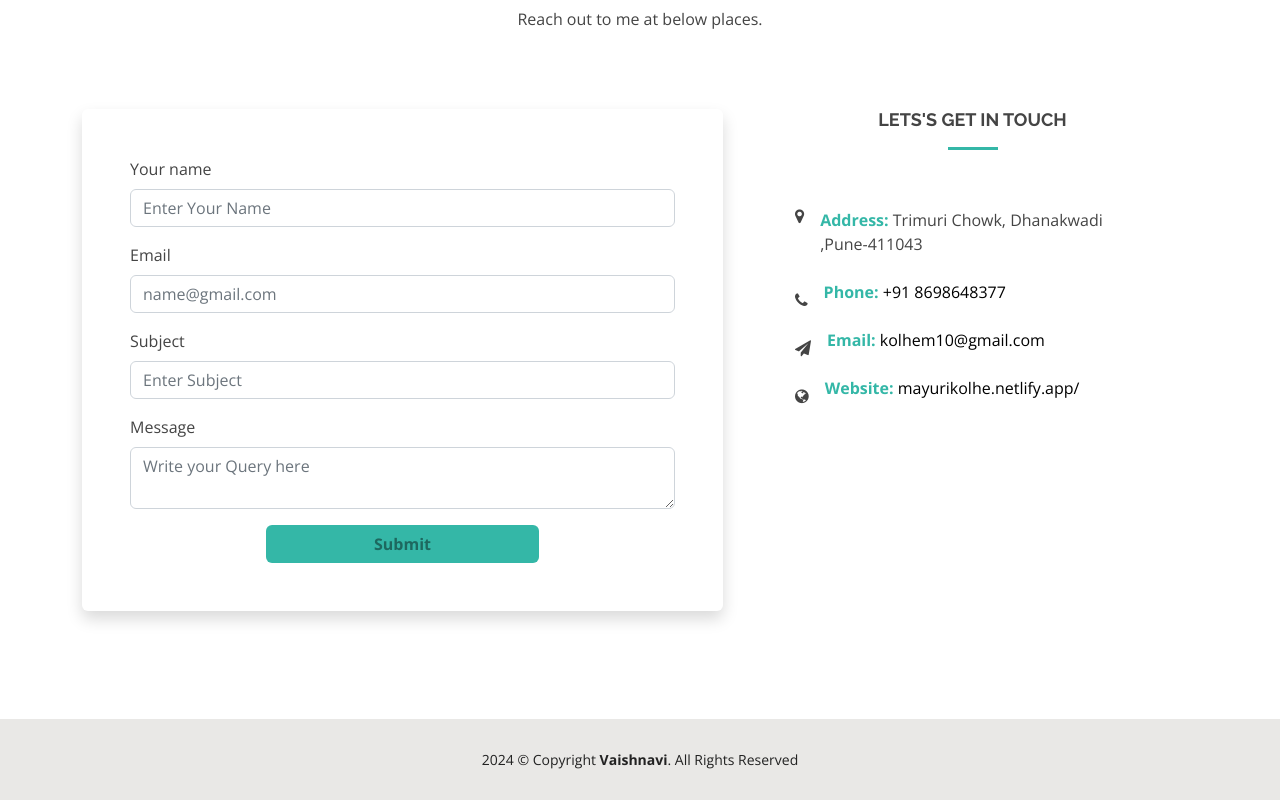
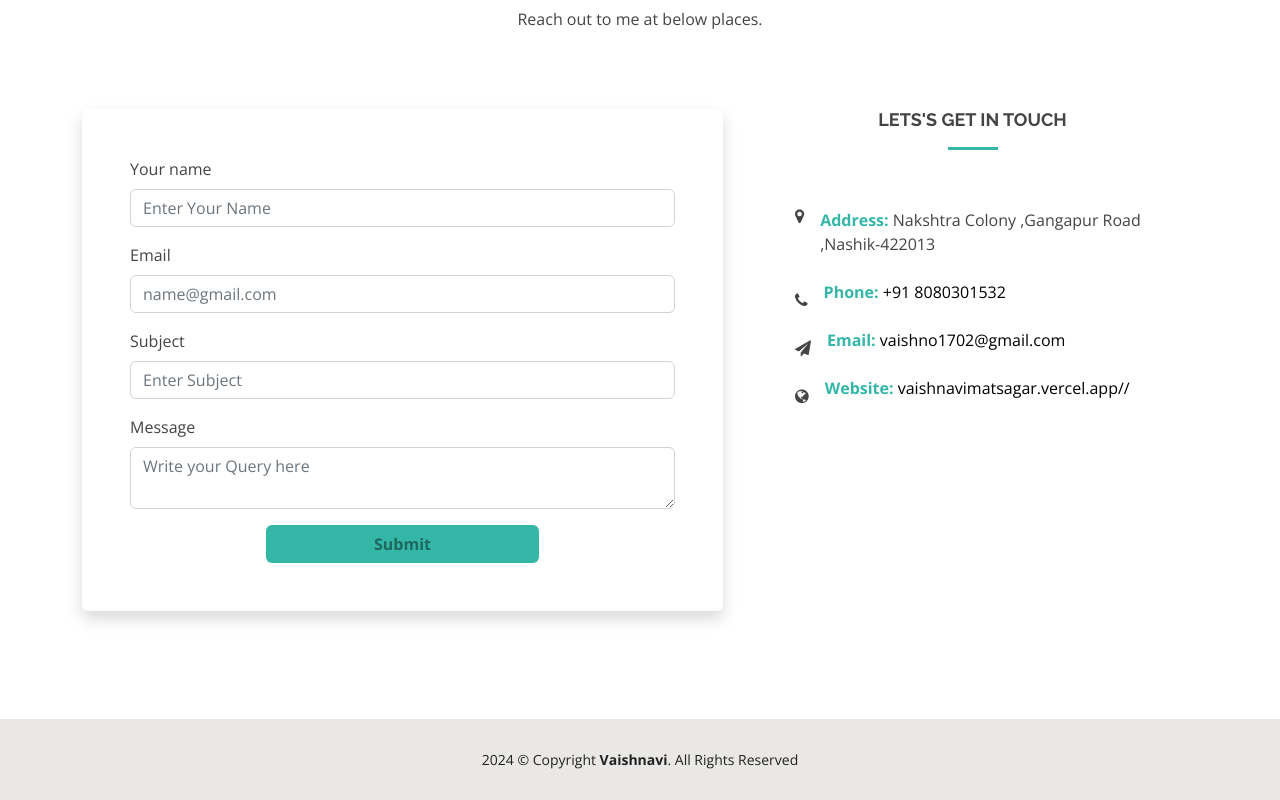
Before and after one commit to Vaishno17/Portfolioo, a React (Create React App) app: page / in a window 1280 px wide. Shown: the part 4595-5395 px from the top of the page. Built offline with nearby package versions, Linux system fonts and the light colour scheme; some icons are missing.

Commit message:
Update contact.js

```diff
--- a/src/components/contact/contact.js
+++ b/src/components/contact/contact.js
@@ -75,7 +75,7 @@ const Contact = () => {
 				        			<span className="fa fa-map-marker"></span>
 				        		</div>
 				        		<div className="text ps-3">
-					            <p><span>Address:</span> Trimuri Chowk, Dhanakwadi ,Pune-411043</p>
+					            <p><span>Address:</span> Nakshtra Colony ,Gangapur Road ,Nashik-422013</p>
 					          </div>
 				          </div>
 				        	<div className="w-100 my-2 d-flex align-items-center">
@@ -83,7 +83,7 @@ const Contact = () => {
 				        			<span className="fa fa-phone"></span>
 				        		</div>
 				        		<div className="text ps-3">
-					            <p><span>Phone:</span> <a href="tel:08698648377">+91 8698648377</a></p>
+					            <p><span>Phone:</span> <a href="tel:08080301532">+91 8080301532</a></p>
 					          </div>
 				          </div>
 				        	<div className=" w-100 my-2 d-flex align-items-center">
@@ -91,7 +91,7 @@ const Contact = () => {
 				        			<span className="fa fa-paper-plane"></span>
 				        		</div>
 				        		<div className="text ps-3">
-					            <p><span>Email:</span> <a href="mailto:kolhem10@gmail.com">kolhem10@gmail.com</a></p>
+					            <p><span>Email:</span> <a href="mailto:vaishno1702@gmail.com">vaishno1702@gmail.com</a></p>
 					          </div>
 				          </div>
 				        	<div className=" w-100 my-2 d-flex align-items-center">
@@ -99,7 +99,7 @@ const Contact = () => {
 				        			<span className="fa fa-globe"></span>
 				        		</div>
 				        		<div className="text ps-3">
-					            <p><span>Website:</span> <a href="https://630f48b04b042e13c46f2a00--mayurikolhe.netlify.app/">mayurikolhe.netlify.app/</a></p>
+					            <p><span>Website:</span> <a href="https://vaishnavimatsagar.vercel.app//">vaishnavimatsagar.vercel.app//</a></p>
 					          </div>
 				          </div>
 			          </div>
```
